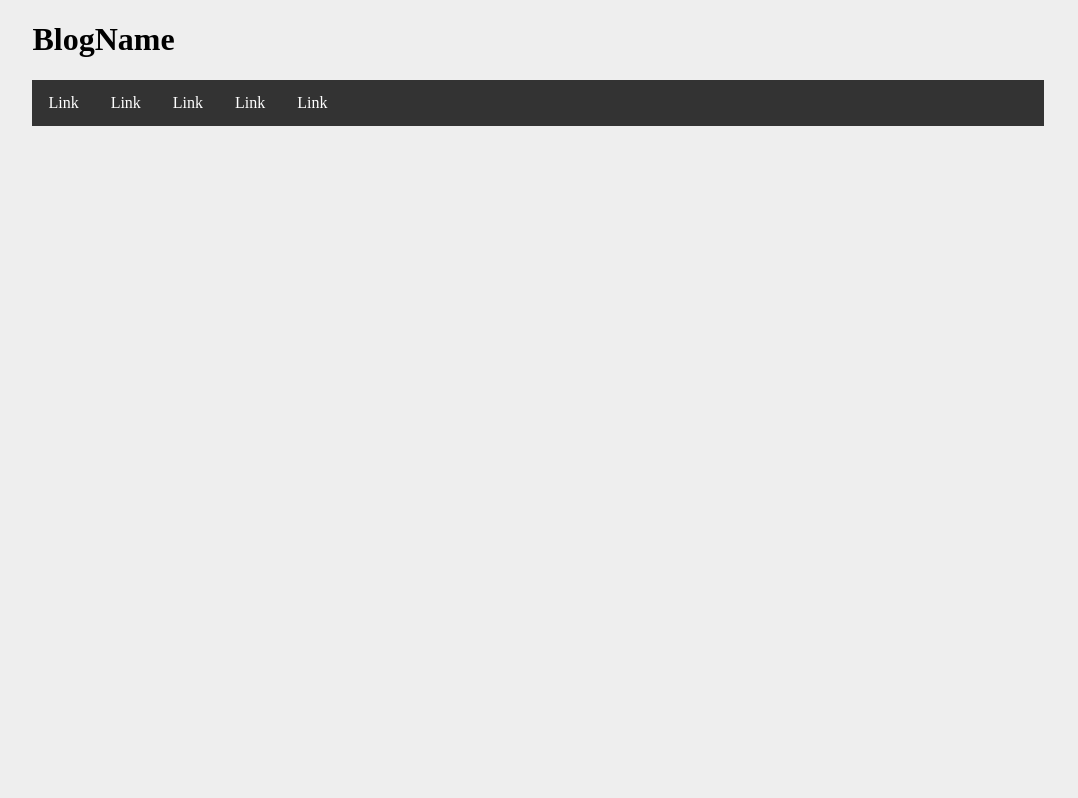
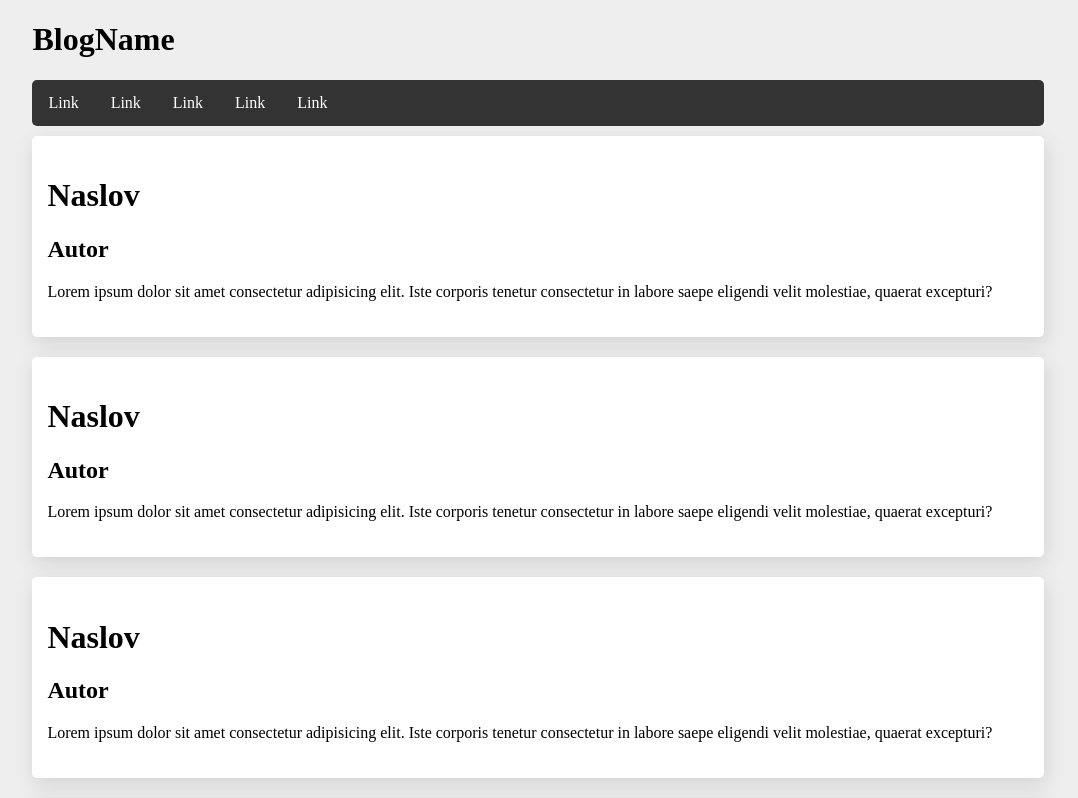
Before and after one commit to SM-durofusic/xp-dayz, a React (Create React App) app: page / in a window 1280 px wide. Shown: the top 798 px of the page, without its empty margins (102-1180 px from the left). Built offline with nearby package versions, Linux system fonts and the light colour scheme.

Commit message:
Add styles and comopents Added styling Created new components

```diff
--- /dev/null
+++ b/src/components/BlogPostFeed/BlogPostFeed.js
@@ -0,0 +1,14 @@
+import React, {Component} from 'react'
+import {css} from 'glamor'
+
+export default class BlogPostFeed extends Component {
+    render() {
+        return (
+            <div className={blogPostFeedStyle}>
+                {this.props.children}
+            </div>
+        )
+    }
+}
+
+const blogPostFeedStyle = css({display: 'flex', flexDirection: 'row', flexWrap: 'wrap'})
--- /dev/null
+++ b/src/components/BlogPostFeed/index.js
@@ -0,0 +1,3 @@
+import BlogPostFeed from './BlogPostFeed';
+
+export default BlogPostFeed
--- a/src/components/HomeBlogPost/HomeBlogPost.js
+++ b/src/components/HomeBlogPost/HomeBlogPost.js
@@ -0,0 +1,15 @@
+import React from 'react'
+import css from './styles';
+
+const HomeBlogPost = (props) => {
+    return (
+        <div className={css.homeBlogPostStyle}>
+            <h1>Naslov</h1>
+            <h2>Autor</h2>
+            <p>Lorem ipsum dolor sit amet consectetur adipisicing elit. Iste corporis
+                tenetur consectetur in labore saepe eligendi velit molestiae, quaerat excepturi?</p>
+        </div>
+    )
+}
+
+export default HomeBlogPost;
--- /dev/null
+++ b/src/components/HomeBlogPost/styles.js
@@ -0,0 +1,18 @@
+import {css} from 'glamor';
+
+const homeBlogPostStyle = css({
+    width: '100%',
+    backgroundColor: 'white',
+    padding: '20px 15px',
+    borderRadius: 5,
+    display: 'inline-block',
+    marginBottom: 10,
+    marginTop: 10,
+    boxShadow: '2px 6px 19px 0px rgba(82,77,82,0.16)'
+})
+
+const styles = {
+    homeBlogPostStyle
+}
+
+export default styles;
--- a/src/components/HomePage/HomePage.js
+++ b/src/components/HomePage/HomePage.js
@@ -1,6 +1,9 @@
 import React, {Component} from 'react';
 import PageContainer from '../PageContainer'
 import Menu from '../Menu'
+import BlogPostFeed from '../BlogPostFeed'
+import HomeBlogPost from '../HomeBlogPost'
+
 export default class HomePage extends Component {
   render() {
     return (
@@ -8,6 +11,12 @@ export default class HomePage extends Component {
         <PageContainer>
           <h1>BlogName</h1>
           <Menu/>
+          <BlogPostFeed>
+            <HomeBlogPost/>
+            <HomeBlogPost/>
+            <HomeBlogPost/>
+            <HomeBlogPost/>
+          </BlogPostFeed>
         </PageContainer>
       </div>
     );
--- a/src/components/Menu/Menu.js
+++ b/src/components/Menu/Menu.js
@@ -2,8 +2,7 @@ import React, {Component} from 'react'
 import {Link} from 'react-router-dom'
 import css from './styles';
 
-export default class Menu extends Component {
-    render() {
+const Menu = () => {
     return (
         <nav>
             <ul className={css.navBarStyle}>
@@ -26,4 +25,5 @@ export default class Menu extends Component {
         </nav>
     )
 }
-}
+
+export default Menu;
--- a/src/components/Menu/styles.js
+++ b/src/components/Menu/styles.js
@@ -4,6 +4,7 @@ const navBarStyle = css({
     listStyleType: 'none',
     margin: 0,
     padding: 0,
+    borderRadius: 5,
     overflow: 'hidden',
     backgroundColor: '#333',
     '& li': {
```
Lines whose indentation alone changed are shown as unchanged.
